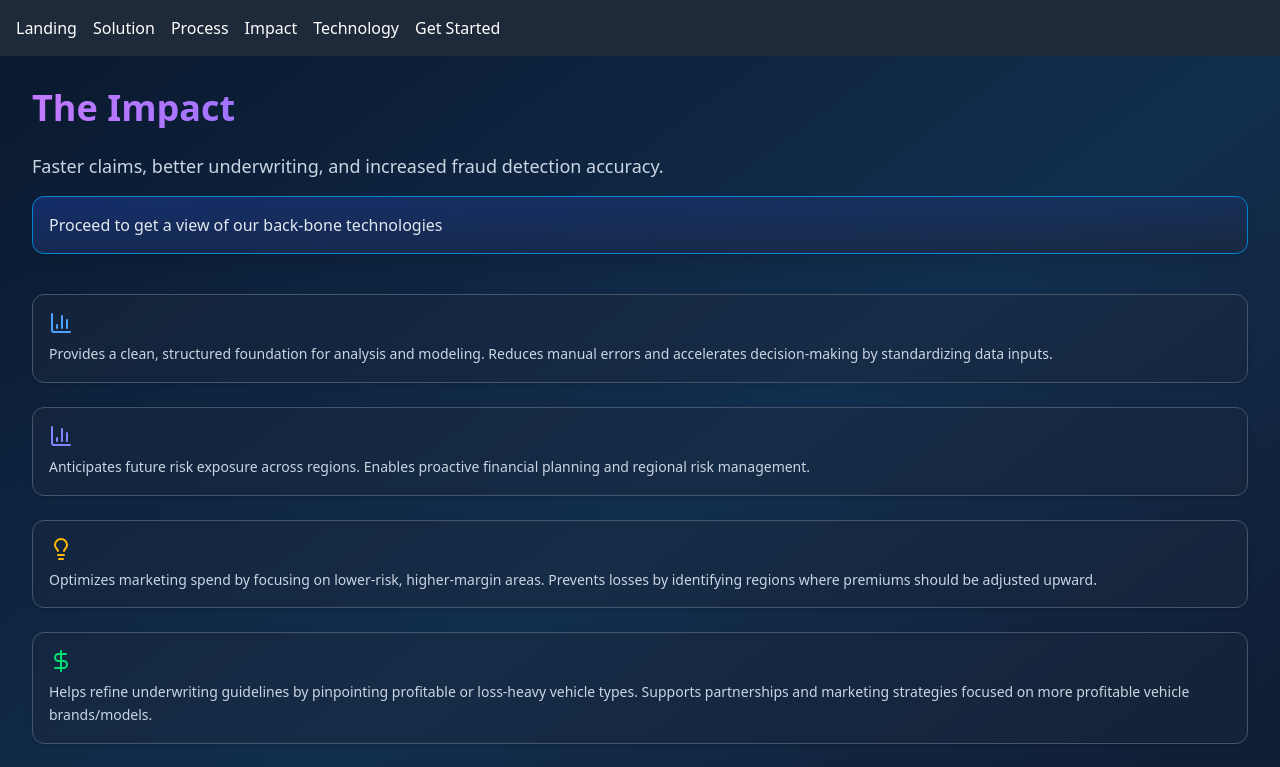
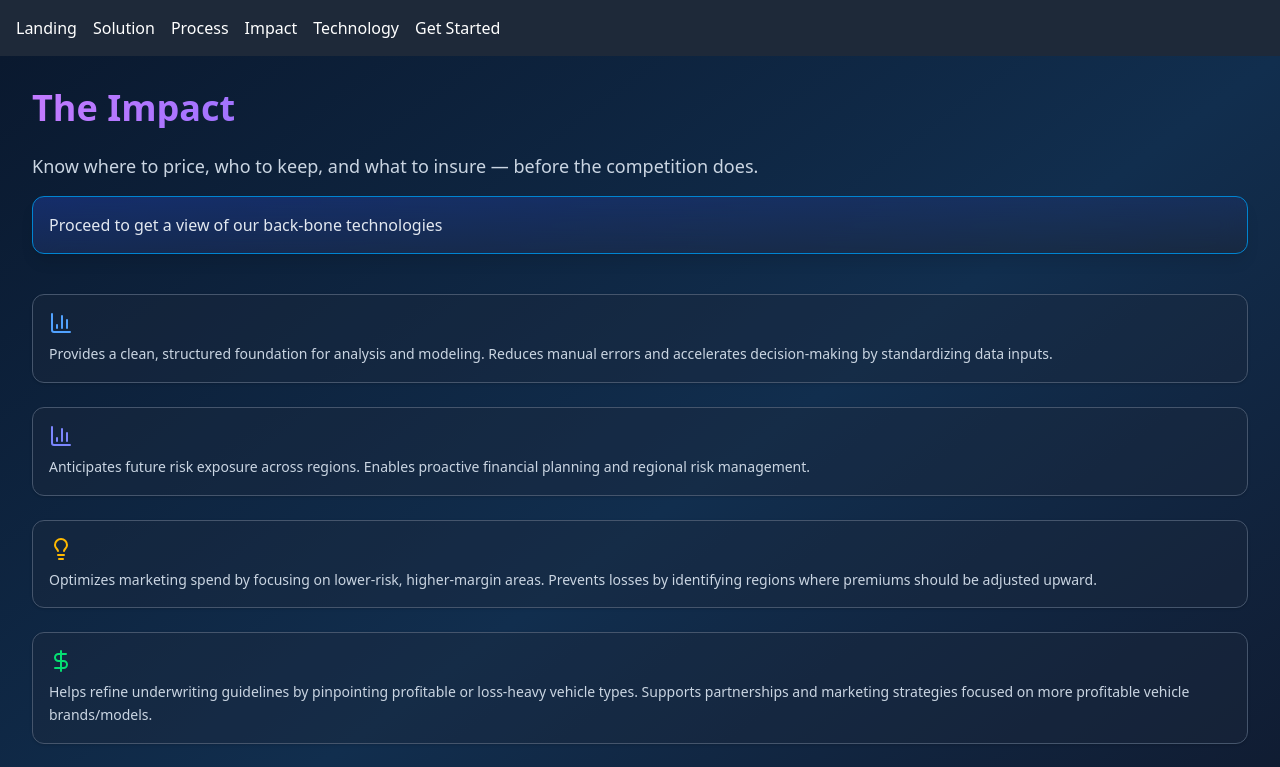
Before and after one commit to matinz03/Profilytics, a React (Vite) app: page /impact in a window 1280 px wide. Shown: the top 767 px of the page. Built offline with nearby package versions, Linux system fonts and the light colour scheme.

Commit message:
Update Impact.jsx

```diff
--- a/src/sections/Impact.jsx
+++ b/src/sections/Impact.jsx
@@ -59,8 +59,7 @@ export default function Impact() {
         className="mt-6"
       >
         <p className="text-lg text-slate-300">
-          Faster claims, better underwriting, and increased fraud detection
-          accuracy.
+         Know where to price, who to keep, and what to insure — before the competition does.
         </p>
       </motion.div>
 
```
